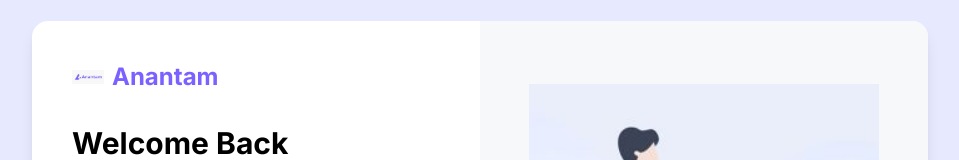
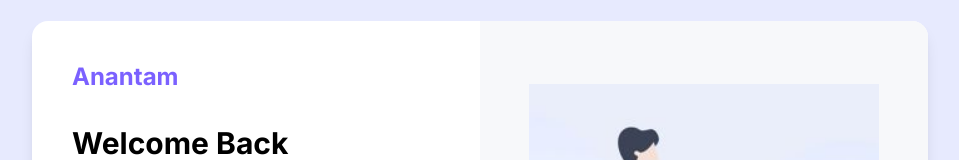
Before and after one commit to vraj4503/hrms-frontend, a Next.js app: page /login in a window 1280 px wide. Shown: the part 139-299 px from the top of the page, without its empty margins (160-1119 px from the left). Built offline with nearby package versions, Linux system fonts and the light colour scheme.

Commit message:
Update page.tsx

```diff
--- a/src/app/login/page.tsx
+++ b/src/app/login/page.tsx
@@ -75,7 +75,7 @@ export default function LoginPage() {
         {/* Left: Login Form */}
         <div className="w-full md:w-1/2 p-10 flex flex-col justify-center">
           <div className="mb-8 flex items-center space-x-2">
-            <Image src="/anantam-logo.png" alt="Anantam Logo" width={32} height={32} />
+{/*             <Image src="/anantam-logo.png" alt="Anantam Logo" width={32} height={32} /> */}
             <span className="text-2xl font-bold text-[#7b61ff]">Anantam</span>
           </div>
           <h2 className="text-3xl font-bold mb-2">Welcome Back</h2>
```
